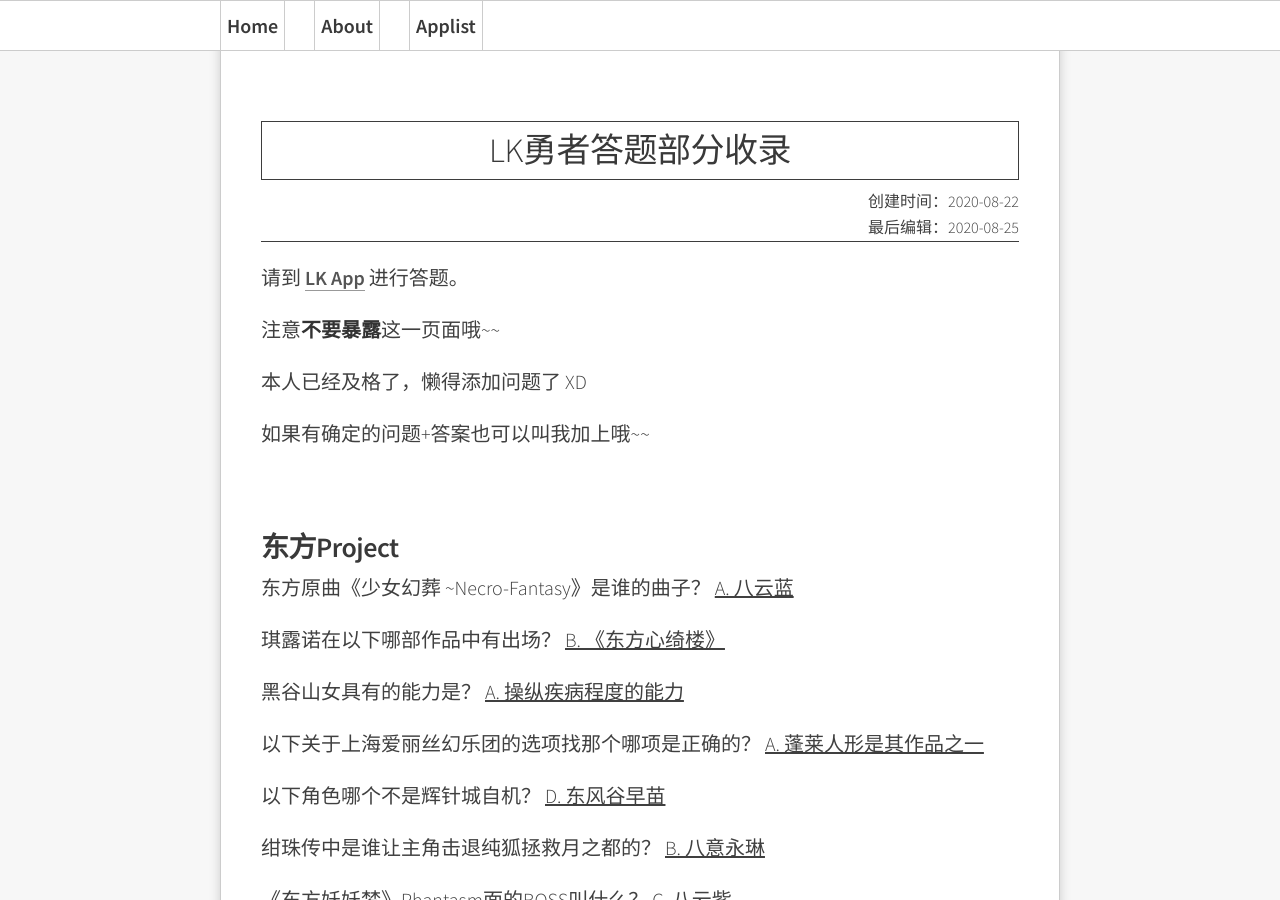
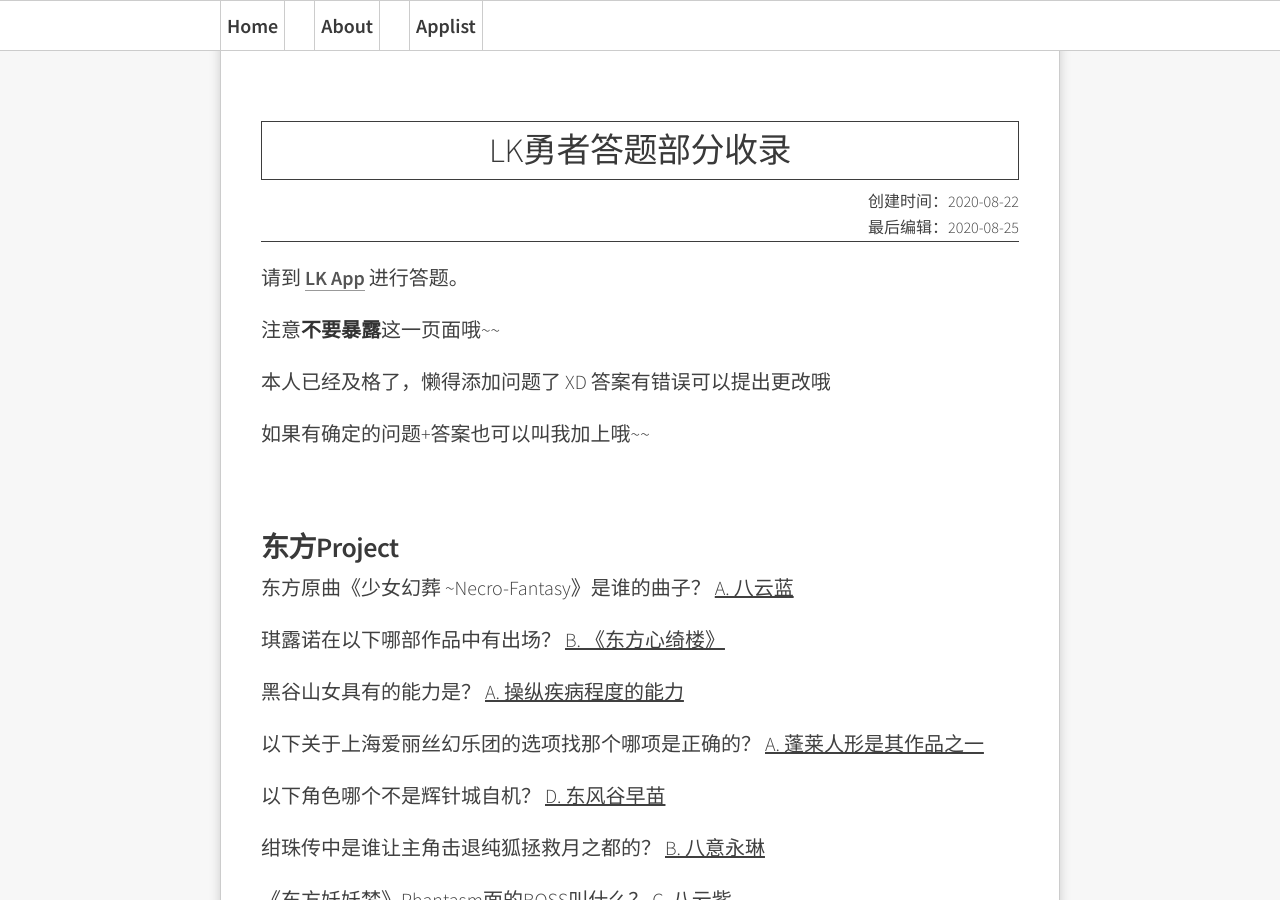
Before and after one commit to Melody-of-Oblivion/Melody-of-Oblivion.github.io, a Jekyll site: the page built from _posts/2020-08-22-LKanswers.md, in a window 1280 px wide and 900 px high. Built offline with Jekyll 4.4.1, drawn with Linux system fonts in a browser that asks for light colours.

Commit message:
Update 2020-08-22-LKanswers.md

```diff
--- a/_posts/2020-08-22-LKanswers.md
+++ b/_posts/2020-08-22-LKanswers.md
@@ -7,7 +7,7 @@
 
 注意**不要暴露**这一页面哦~~
 
-本人已经及格了，懒得添加问题了 XD
+本人已经及格了，懒得添加问题了 XD 答案有错误可以提出更改哦
 
 如果有确定的问题+答案也可以叫我加上哦~~
 
@@ -201,6 +201,8 @@
 
 
 
+## 以下未分类
+
 《赤发白雪姬》动画第十集中的波波是什么颜色的鸟？	<u>D. 蓝色</u>
 
 《Date A Live》中夜刀神十香与五河士道第一次见面的日子是？	<u>B. 4月10日</u>
```
